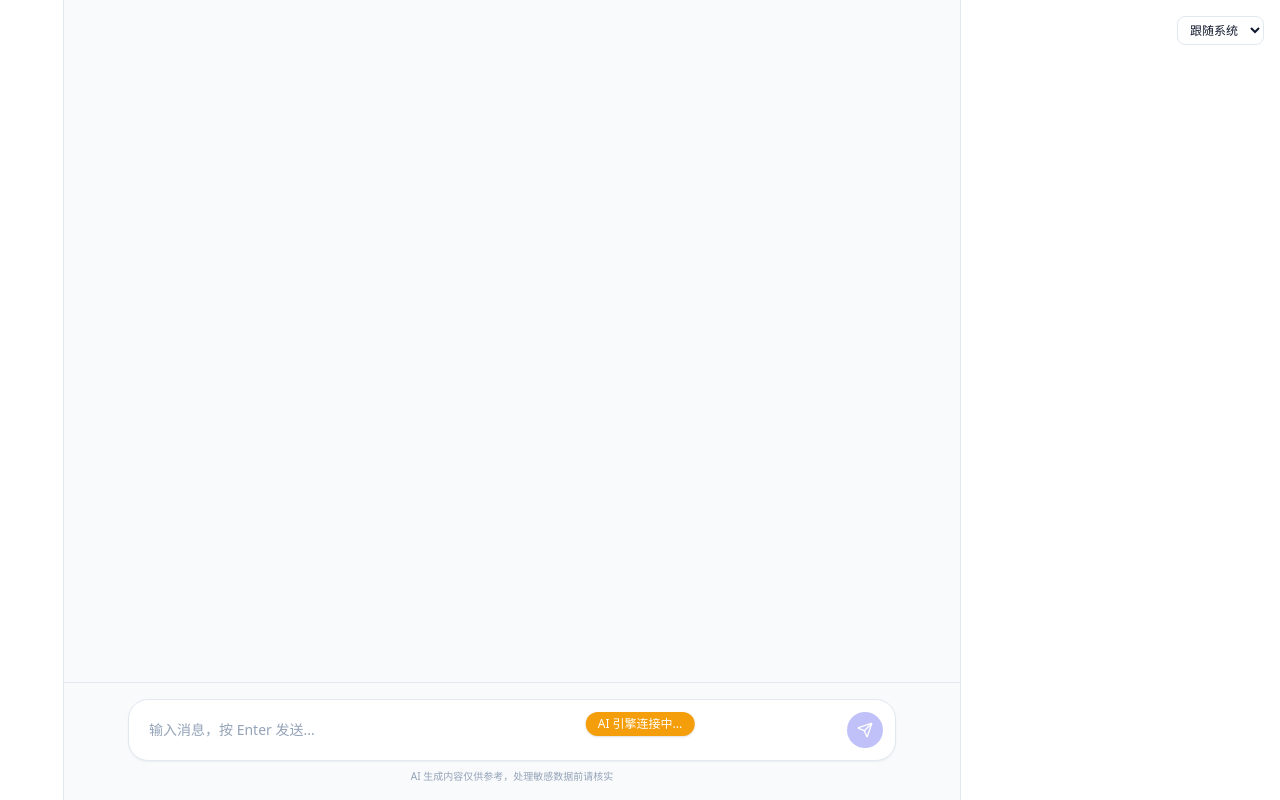
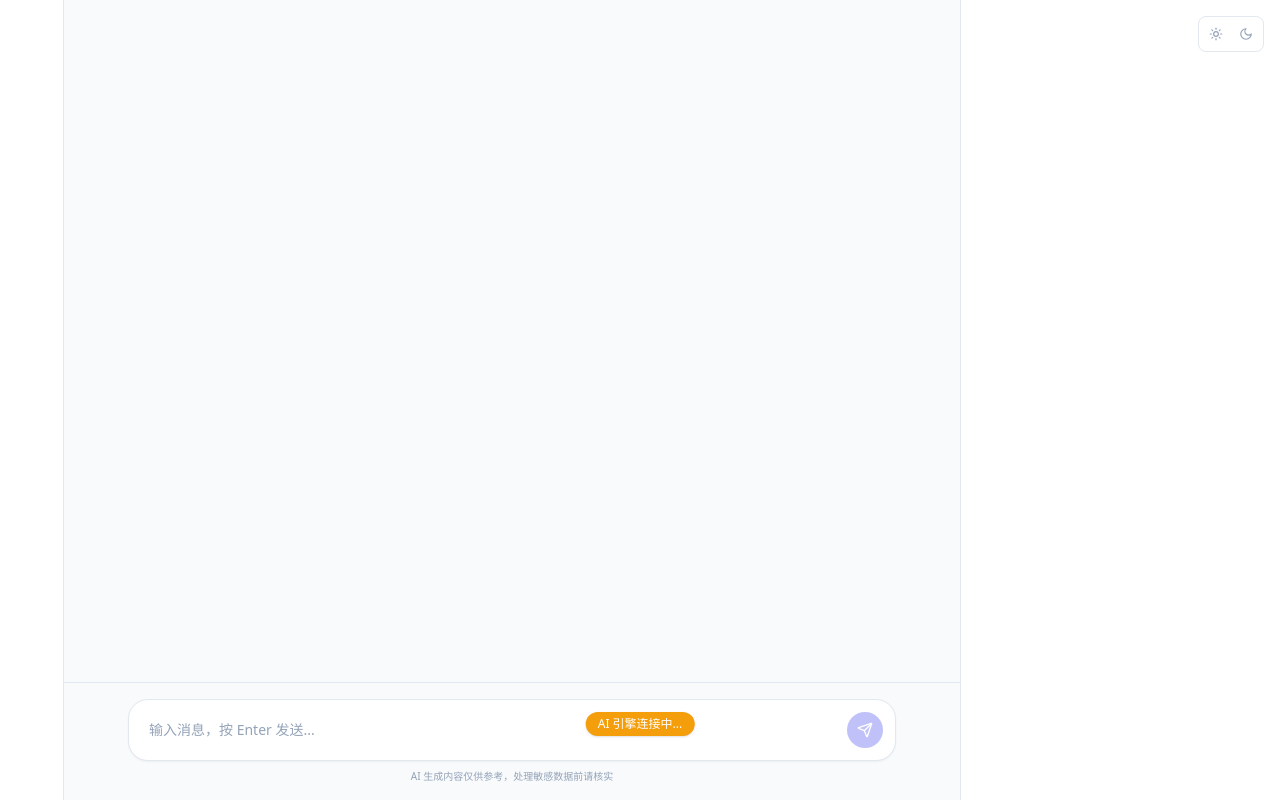
Before and after one commit to MiniYuzu/one, a React (Vite) app: page / in a window 1280 px wide. Built offline with nearby package versions, Linux system fonts and the light colour scheme.

Commit message:
feat: Phase 0 repair - responsive JS state machine, chat:retry handler, Sun/Moon theme toggle

```diff
--- a/src/renderer/App.tsx
+++ b/src/renderer/App.tsx
@@ -1,11 +1,13 @@
 // src/renderer/App.tsx
 import { useEffect, useState } from 'react'
+import { Sun, Moon } from 'lucide-react'
 import { MessageList } from './components/chat/MessageList.js'
 import { UnifiedConsole } from './components/console/UnifiedConsole.js'
 import { OfflineBanner } from './components/system/OfflineBanner.js'
 import { DayZeroWelcome } from './components/system/DayZeroWelcome.js'
 import { useEngine } from './hooks/useEngine.js'
 import { useTheme } from './hooks/useTheme.js'
+import { useResponsiveLayout } from './hooks/useResponsiveLayout.js'
 import type { EngineEvent } from '../../shared/ipc-types.js'
 
 export interface ChatMessage {
@@ -22,6 +24,7 @@ export function App() {
   const [dayZero, setDayZero] = useState<{ content: string; pills: Array<{ label: string; prompt: string }> } | null>(null)
   const [engineReady, setEngineReady] = useState(false)
   const { theme, setTheme } = useTheme()
+  const { isLeftOpen, isRightOpen } = useResponsiveLayout()
 
   const { send, isConnected } = useEngine((evt: EngineEvent) => {
     switch (evt.type) {
@@ -90,22 +93,37 @@ export function App() {
   return (
     <div className="flex h-screen w-screen bg-slate-50 text-slate-900 dark:bg-slate-900 dark:text-slate-50">
       {/* Left Rail Placeholder — Phase 2+ 导航 */}
-      <div className="hidden w-16 shrink-0 flex-col border-r border-slate-200 bg-white dark:border-slate-700 dark:bg-slate-900 lg:flex" />
+      {isLeftOpen && (
+        <div className="flex w-16 shrink-0 flex-col border-r border-slate-200 bg-white dark:border-slate-700 dark:bg-slate-900" />
+      )}
 
       {/* Middle Content */}
-      <div className="flex min-w-0 flex-1 flex-col">
+      <div className="flex min-w-[500px] flex-1 flex-col">
         <OfflineBanner offline={offline} onRetry={() => send({ id: `hc-${Date.now()}`, type: 'health:check', payload: {} })} />
 
-        <div className="absolute right-4 top-4 z-10">
-          <select
-            value={theme}
-            onChange={(e) => setTheme(e.target.value as 'light' | 'dark' | 'system')}
-            className="rounded-8 border border-slate-200 bg-white px-2 py-1 text-xs dark:border-slate-700 dark:bg-slate-800"
+        <div className="absolute right-4 top-4 z-10 flex items-center gap-1 rounded-8 border border-slate-200 bg-white p-1 dark:border-slate-700 dark:bg-slate-800">
+          <button
+            onClick={() => setTheme('light')}
+            className={`rounded-md p-1.5 transition ${
+              theme === 'light'
+                ? 'bg-slate-100 text-slate-900 dark:bg-slate-700 dark:text-slate-100'
+                : 'text-slate-400 hover:text-slate-600 dark:hover:text-slate-300'
+            }`}
+            aria-label="浅色模式"
           >
-            <option value="light">浅色</option>
-            <option value="dark">深色</option>
-            <option value="system">跟随系统</option>
-          </select>
+            <Sun size={14} />
+          </button>
+          <button
+            onClick={() => setTheme('dark')}
+            className={`rounded-md p-1.5 transition ${
+              theme === 'dark'
+                ? 'bg-slate-100 text-slate-900 dark:bg-slate-700 dark:text-slate-100'
+                : 'text-slate-400 hover:text-slate-600 dark:hover:text-slate-300'
+            }`}
+            aria-label="深色模式"
+          >
+            <Moon size={14} />
+          </button>
         </div>
 
         <div className="flex flex-1 flex-col overflow-hidden">
@@ -131,7 +149,9 @@ export function App() {
       </div>
 
       {/* Right Artifacts Panel Placeholder — Phase 2+ 产物 */}
-      <div className="hidden w-[320px] shrink-0 border-l border-slate-200 bg-white dark:border-slate-700 dark:bg-slate-900 xl:block" />
+      {isRightOpen && (
+        <div className="w-[320px] shrink-0 border-l border-slate-200 bg-white dark:border-slate-700 dark:bg-slate-900" />
+      )}
     </div>
   )
 }
--- /dev/null
+++ b/src/renderer/hooks/useResponsiveLayout.ts
@@ -0,0 +1,32 @@
+// src/renderer/hooks/useResponsiveLayout.ts
+import { useState, useEffect } from 'react'
+
+export interface LayoutState {
+  width: number
+  isLeftOpen: boolean
+  isRightOpen: boolean
+}
+
+const RIGHT_PANEL_THRESHOLD = 1100
+const LEFT_RAIL_THRESHOLD = 800
+
+export function useResponsiveLayout(): LayoutState {
+  const [width, setWidth] = useState(window.innerWidth)
+  const [isRightOpen, setIsRightOpen] = useState(window.innerWidth >= RIGHT_PANEL_THRESHOLD)
+  const [isLeftOpen, setIsLeftOpen] = useState(window.innerWidth >= LEFT_RAIL_THRESHOLD)
+
+  useEffect(() => {
+    const handleResize = () => {
+      const w = window.innerWidth
+      setWidth(w)
+      setIsRightOpen(w >= RIGHT_PANEL_THRESHOLD)
+      setIsLeftOpen(w >= LEFT_RAIL_THRESHOLD)
+    }
+
+    window.addEventListener('resize', handleResize)
+    handleResize()
+    return () => window.removeEventListener('resize', handleResize)
+  }, [])
+
+  return { width, isLeftOpen, isRightOpen }
+}
```
Also changed, not shown: src/engine/engine.ts (+29 -1 lines), src/engine/state/conversation-store.ts (+11 -0 lines).
